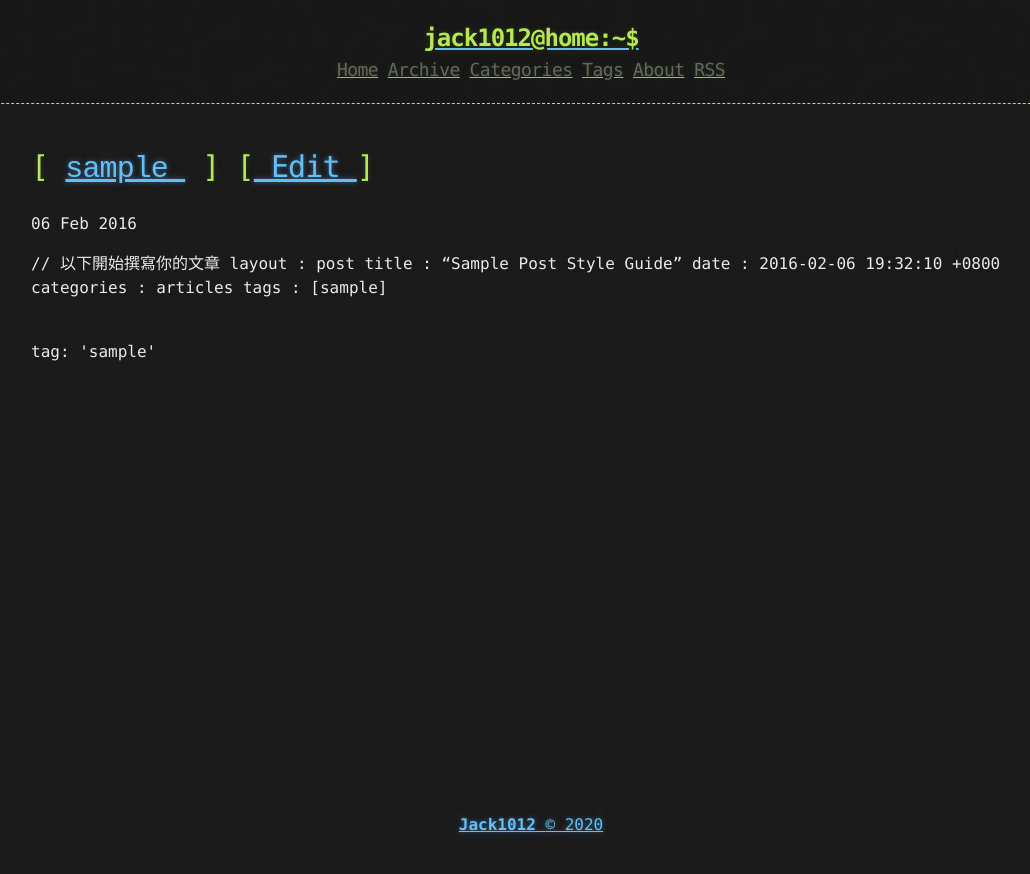
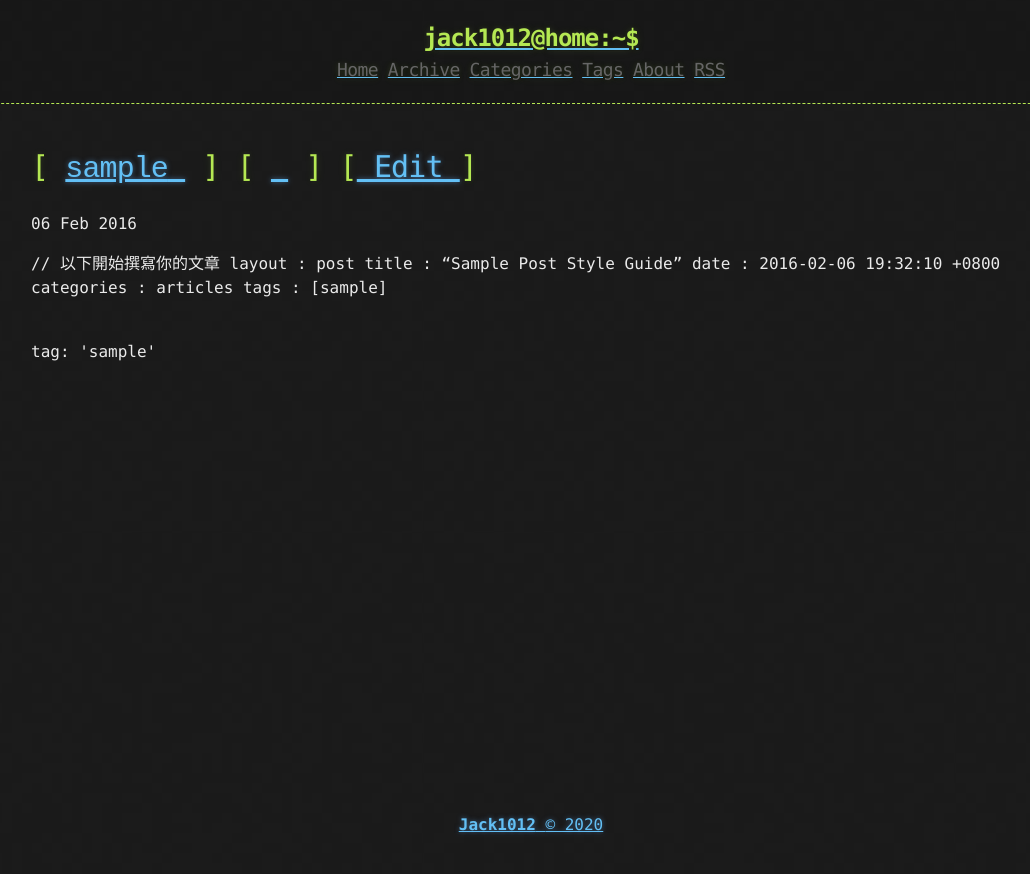
Before and after one commit to jack1012/jack1012.github.io, a Jekyll site: the page built from _posts/2020-03-23-template.md, in a window 1280 px wide. Shown: the top 874 px of the page, without its empty margins (109-1139 px from the left). Built offline with Jekyll 4.4.1, drawn with Linux system fonts in a browser that asks for light colours.

Commit message:
Update post.html

```diff
--- a/_layouts/post.html
+++ b/_layouts/post.html
@@ -3,10 +3,19 @@ layout: default
 ---
 
 <article>
-  <h1> <span>[
+  <h1>
+
+    <span>[
   {% for tag in page.tags %}
       {% capture tag_name %}{{ tag }}{% endcapture %}
           <a href="/tag/{{ tag_name }}"><code class="highligher-rouge"><nobr>{{ tag_name }}</nobr></code>&nbsp;</a>
+            {% endfor %}
+            ]</span>
+
+    <span>[
+  {% for tag in page.categories %}
+      {% capture category_name %}{{ category }}{% endcapture %}
+          <a href="/category/{{ category_name }}"><code class="highligher-rouge"><nobr>{{ category_name }}</nobr></code>&nbsp;</a>
             {% endfor %}
             ]</span>
 
```
